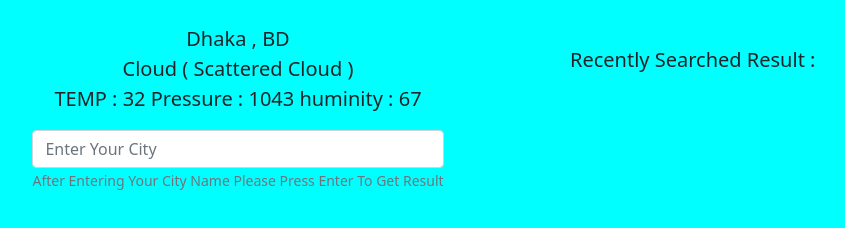
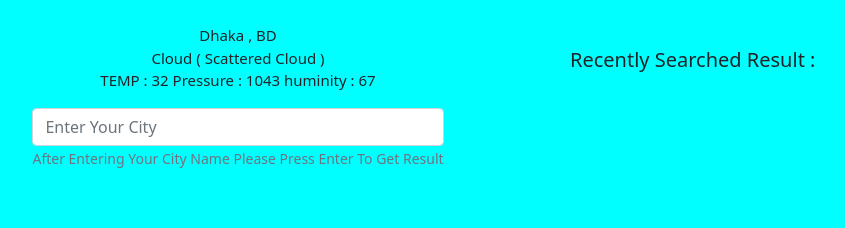
Before and after one commit to jonytalukdar/js-project, a website: page weather-app/public/index.html in a window 1280 px wide. Shown: the whole page, without its empty margins (82-927 px from the left). Drawn offline with nearby package versions, Linux system fonts and the light colour scheme; no server answers.

Commit message:
compled app

```diff
--- a/weather-app/public/style.css
+++ b/weather-app/public/style.css
@@ -5,3 +5,7 @@ body {
 #master-history {
   display: none;
 }
+
+p {
+  font-size: 15px !important;
+}
```
